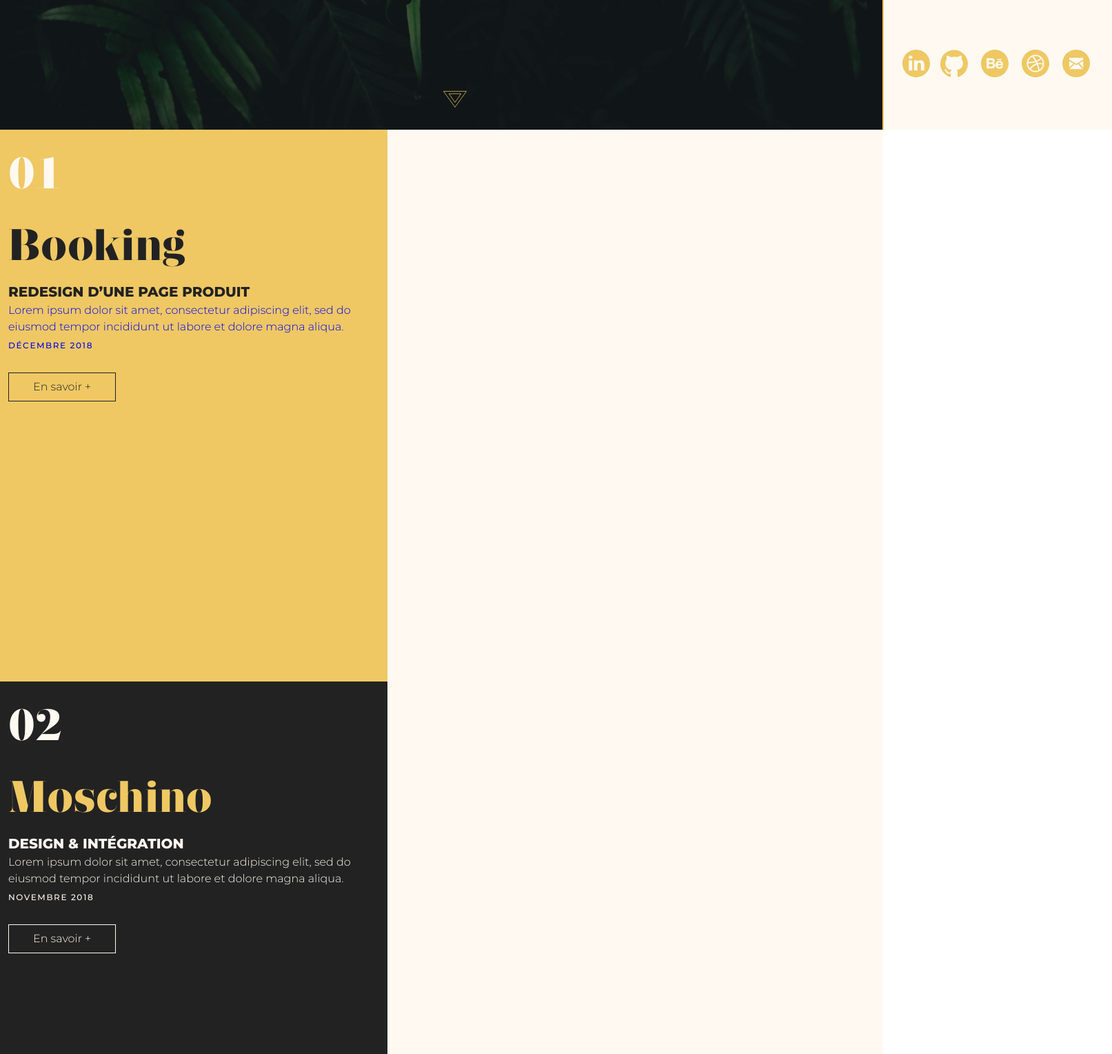
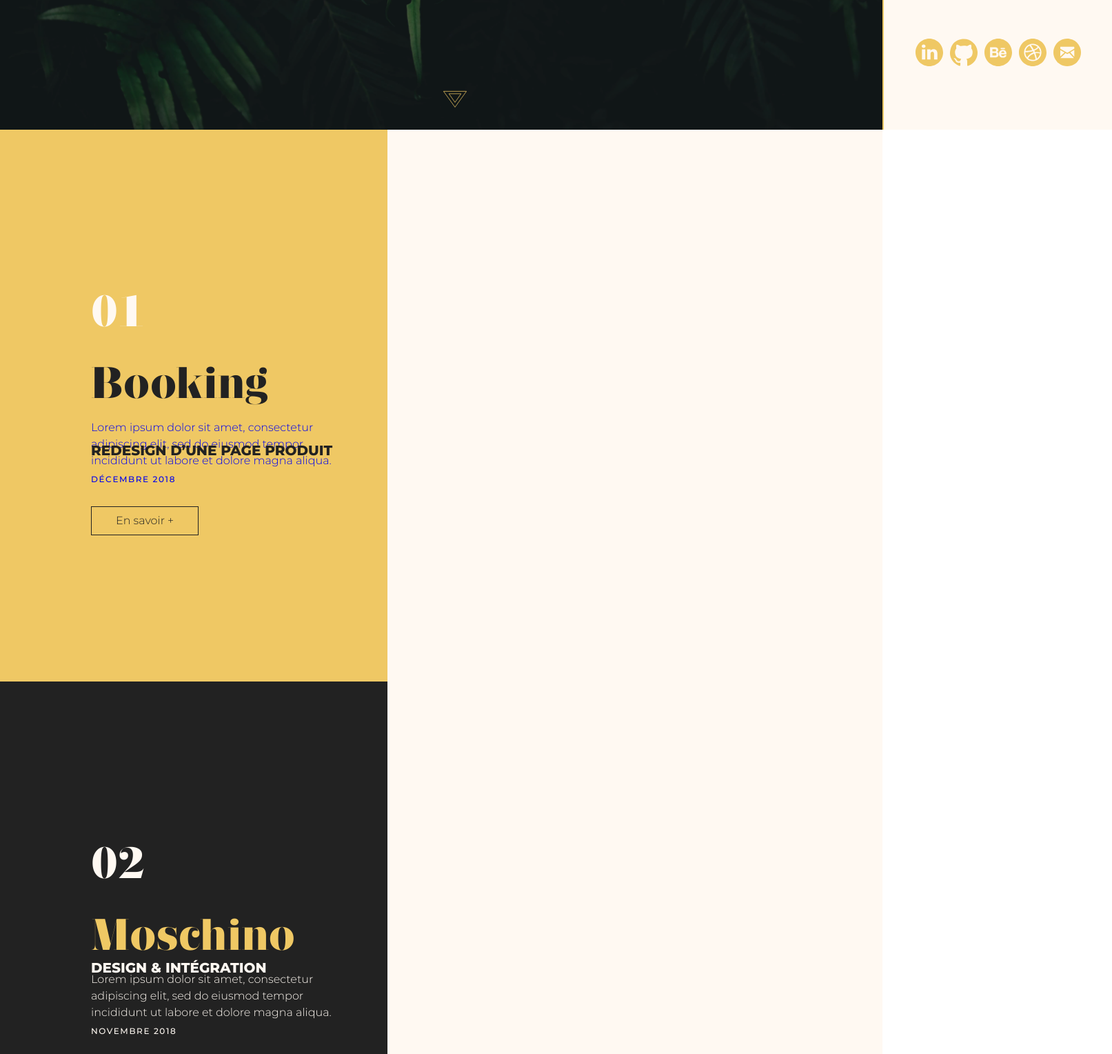
Before and after one commit to ArcanumLibella/FionaRx, a website built with Parcel: page src/index.html in a window 1280 px wide. Shown: the part 612-2140 px from the top of the page at 69% size, 1613 px wide, since content can reach past the window. Built offline with nearby package versions, Linux system fonts and the light colour scheme.

Commit message:
fixed burger menu and display desktop

```diff
--- a/src/scss/global/style.scss
+++ b/src/scss/global/style.scss
@@ -38,6 +38,7 @@
   border-radius: 50px;
   border: 0.5px solid $gold;
   @include h5;
+  color: $gold;
   transition: all 0.3s ease-in-out;
 
   @include desktop {
@@ -46,7 +47,7 @@
   }
 
   &.is-clicked {
-    color: $gold;
+    color: $darkGold;
   }
 
   // &::before {
@@ -76,7 +77,7 @@
 
 $menu-width: 333px;
 .menu__nav {
-  position: absolute;
+  position: fixed;
   overflow: hidden;
   width: 100%;
   height: 100%;
@@ -107,13 +108,17 @@
 .menu__wrapper {
   display: flex;
   align-items: center;
-  justify-content: center;
+  flex-direction: column;
   overflow: hidden;
+  height: 100vh;
 }
 
 .menu {
   display: flex;
   flex-direction: column;
+  align-content: center;
+  align-items: center;
+  margin-top: 35%;
 
   @include desktop {
     margin-top: 60%;
@@ -123,23 +128,37 @@
 .menu__nav ul li a {
   text-decoration: none;
   @include h3;
+  font-size: 24px;
   color: $darkGold;
   transition: all 0.5s ease-in-out;
-
+  line-height: 60px;
 
   &:hover {
     letter-spacing: 8px;
   }
+
+  @include desktop {
+    @include h3;
+    color: $darkGold;
+  }
 }
 
 // SOCIAL /////////////////
+
+.socials {
+  display: flex;
+  justify-content: space-around;
+  flex-direction: row;
+}
+
 .social {
   display: flex;
   justify-content: space-around;
-  align-items: center;
+  flex-direction: row;
+  margin-top: 35%;
 
   @include desktop {
-    margin-top: 40%;
+    margin-top: 100px;
   }
 }
 
@@ -308,7 +327,16 @@
 */
 
 // PROJET 1 ///////////////////////////
+$margin-left: 120px;
+.project__wrapper {
+
+}
+
 .project__wrapper--1 {
+  display: flex;
+  align-items: flex-start;
+  flex-direction: column;
+  justify-content: center;
   padding: 12px;
   height: 100vh;
   background-color: $papyrus;
@@ -326,6 +354,7 @@
     font-size: 3rem;
     @include desktop {
       font-size: 4rem;
+      margin-left: $margin-left;
     }
   }
 
@@ -334,13 +363,14 @@
     @include h2;
     font-size: 2.75rem;
     @include desktop {
+      margin-left: $margin-left;
       font-size: 4rem;
     }
   }
 
   .background__project {
     position: absolute;
-    // z-index: -1;
+    z-index: 0;
     width: 281px;
     height: 312px;
     background-color: $gold;
@@ -351,8 +381,22 @@
   }
 
   .project__subtitle {
+    position: absolute;
+    width: 275px;
+    left: 45px;
     color: $dark;
     @include h4;
+    font-size: 1rem;
+    line-height: 25px;
+    @include desktop {
+      display: block;
+      margin-left: $margin-left;
+      width: initial;
+      margin-top: 30px;
+      left: initial;
+      line-height: initial;
+      @include h4;
+    }
   }
 
   .project__description {
@@ -360,6 +404,8 @@
     @include paragraph;
     @include desktop {
       display: block;
+      margin-left: $margin-left;
+      width: 350px;
     }
   }
 
@@ -368,6 +414,7 @@
     @include h5;
     @include desktop {
       display: block;
+      margin-left: $margin-left;
     }
   }
 
@@ -378,6 +425,7 @@
     background-color: $gold;
     padding: 8px 35px;
     @include desktop {
+      margin-left: $margin-left;
       margin-top: 24px;
       border: 0.5px solid $dark;
     }
@@ -386,6 +434,10 @@
 
 // PROJET 2 ///////////////////////////
 .project__wrapper--2 {
+  display: flex;
+  align-items: flex-start;
+  flex-direction: column;
+  justify-content: center;
   padding: 12px;
   height: 100vh;
   background-color: $dark;
@@ -404,6 +456,7 @@
     @include desktop {
       font-size: 4rem;
       color: $papyrus;
+      margin-left: $margin-left;
     }
   }
 
@@ -414,12 +467,13 @@
     @include desktop {
       color: $gold;
       font-size: 4rem;
+      margin-left: $margin-left;
     }
   }
 
   .background__project {
     position: absolute;
-    // z-index: -1;
+    z-index: 0;
     width: 281px;
     height: 312px;
     background-color: $papyrus;
@@ -431,9 +485,20 @@
 
   .project__subtitle {
     color: $dark;
+    position: absolute;
+    width: 275px;
+    left: 45px;
     @include h4;
+    font-size: 16px;
+    line-height: 25px;
     @include desktop {
       color: $papyrus;
+      margin-left: $margin-left;
+      width: initial;
+      margin-top: 30px;
+      left: initial;
+      line-height: initial;
+      @include h4;
     }
   }
 
@@ -443,6 +508,8 @@
     @include desktop {
       display: block;
       color: $papyrus;
+      margin-left: $margin-left;
+      width: 350px;
     }
   }
 
@@ -452,6 +519,7 @@
     @include desktop {
       display: block;
       color: $papyrus;
+      margin-left: $margin-left;
     }
   }
 
@@ -463,6 +531,7 @@
     padding: 8px 35px;
     @include desktop {
       margin-top: 24px;
+      margin-left: $margin-left;
       border: 0.5px solid $papyrus;
       color: $papyrus;
       background-color: $dark;
```
Also changed, not shown: src/index.html (+1 -1 lines).
